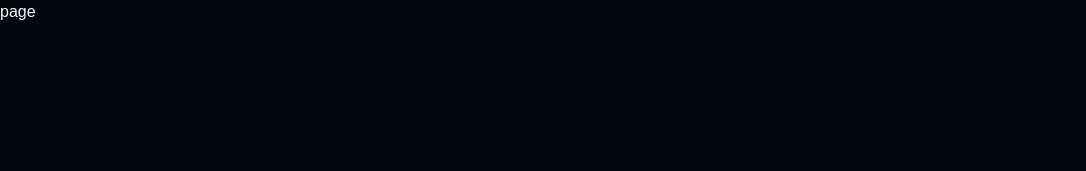
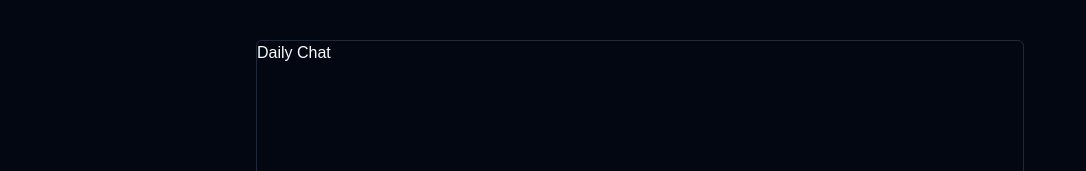
Before and after one commit to mijip0320/chatting, a Next.js app: page / in a window 1280 px wide. Shown: the top 171 px of the page, without its empty margins (0-1086 px from the left). Built offline with nearby package versions, Linux system fonts and the light colour scheme.

Commit message:
feat : 레이아웃 개발 중

```diff
--- a/app/layout.tsx
+++ b/app/layout.tsx
@@ -21,7 +21,7 @@ const pretendard = localFont({
 });
 
 export const metadata: Metadata = {
-  title: "Create Next App",
+  title: "ChattingApp",
   description: "Generated by create next app",
 };
 
--- a/app/page.tsx
+++ b/app/page.tsx
@@ -1,3 +1,16 @@
 export default function Page() {
-  return <div>page</div>;
+  //https://www.youtube.com/watch?v=-xXASlyU0Ck
+  return (
+    <div className="max-w-3xl mx-auto md:py-10 h-screen">
+      <div className=" h-full border rounded-md flex flex-col relative">
+        <div className="h-20">
+          <div>
+            <div>
+              <h1>Daily Chat</h1>
+            </div>
+          </div>
+        </div>
+      </div>
+    </div>
+  );
 }
```
